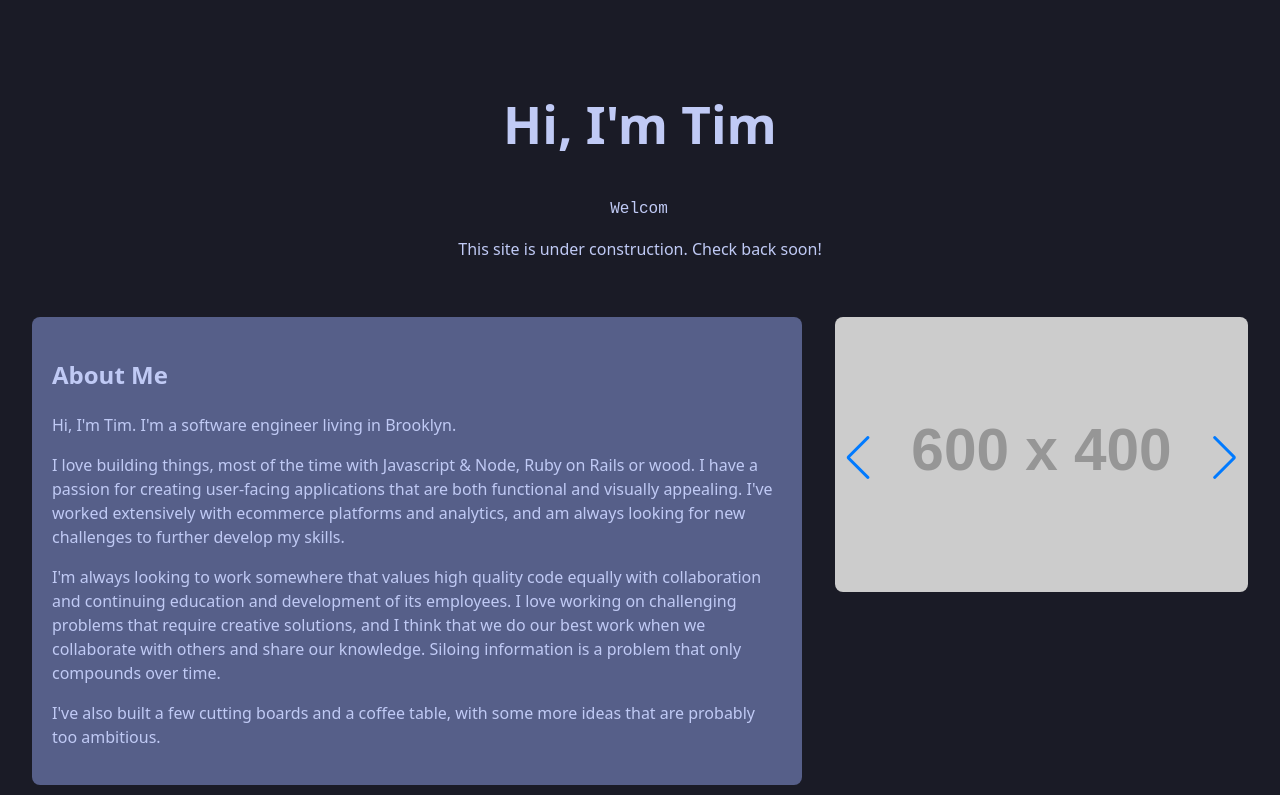
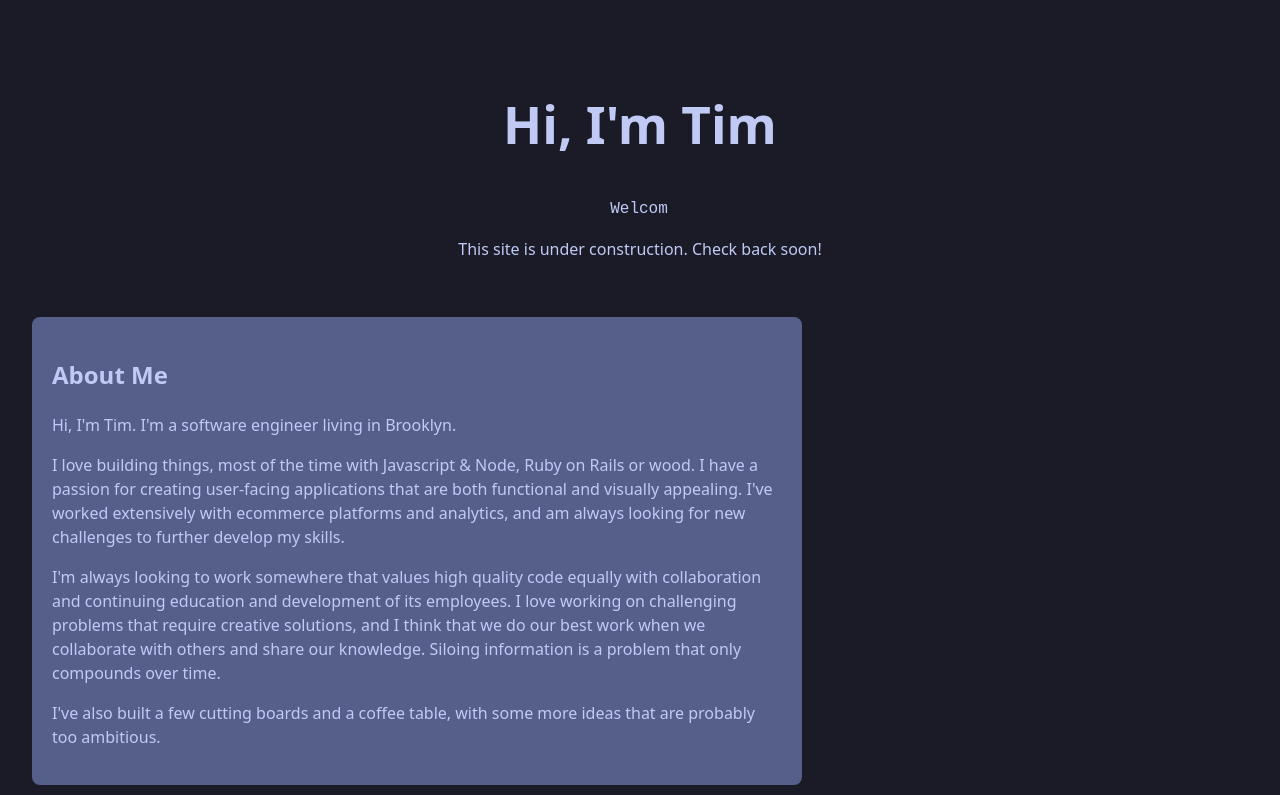
Before and after one commit to TimBek2/timbek2.github.io, a React (Vite) app: page / in a window 1280 px wide. Shown: the part 378-1173 px from the top of the page. Built offline with nearby package versions, Linux system fonts and the light colour scheme.

Commit message:
remove swiper as it is annoying to get nav buttons to work

```diff
--- a/package.json
+++ b/package.json
@@ -20,8 +20,7 @@
     "react": "^19.1.0",
     "react-dom": "^19.1.0",
     "react-parallax-tilt": "^1.7.301",
-    "react-vertical-timeline-component": "^3.5.3",
-    "swiper": "^11.2.10"
+    "react-vertical-timeline-component": "^3.5.3"
   },
   "devDependencies": {
     "@eslint/js": "^9.30.1",
--- a/src/components/about/index.tsx
+++ b/src/components/about/index.tsx
@@ -1,8 +1,6 @@
 // Import Swiper React components
-import { Swiper, SwiperSlide } from 'swiper/react';
 // import Navigation from 'swiper';
 // Import Swiper styles
-import './swiper.css';
 import './style.css';
 
 const About = () => {
@@ -26,21 +24,7 @@ const About = () => {
           </p>
         </div>
         <div className='about-image'>
-          <Swiper
-            spaceBetween={50}
-            slidesPerView={1}
-            pagination={{ clickable: true }}
-            navigation>
-            <SwiperSlide>
-              <img src="https://placehold.co/600x400" alt="Placeholder Image" />
-            </SwiperSlide>
-            <SwiperSlide>
-              <img src="https://placehold.co/600x400" alt="Placeholder Image" />
-            </SwiperSlide>
-            <SwiperSlide>
-              <img src="https://placehold.co/600x400" alt="Placeholder Image" />
-            </SwiperSlide>
-          </Swiper>
+
         </div>
       </section>
     </>
--- a/src/components/about/swiper.css
+++ /dev/null
@@ -1,5 +0,0 @@
-@import "swiper/css/pagination";
-@import "swiper/css/scrollbar";
-@import "swiper/css";
-@import "swiper/css/effect-coverflow";
-@import "swiper/css/navigation";
```
Also changed, not shown: 1 other file (tests, documents, lock files or other folders).
